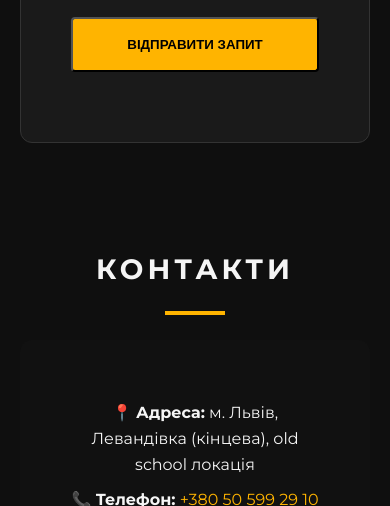
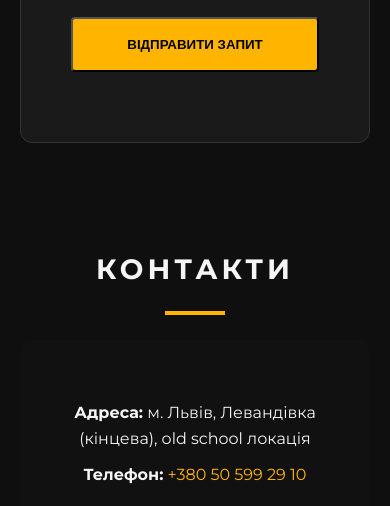
Before and after one commit to Laz-Dim/tviy-trener, a plain HTML site: page index.html in a window 390 px wide. Shown: the part 8101-8607 px from the top of the page. Drawn offline with Linux system fonts and the light colour scheme.

Commit message:
content: remove icons from address and phone in contacts section

```diff
--- a/index.html
+++ b/index.html
@@ -222,8 +222,8 @@
         <div class="container">
             <h2>Контакти</h2>
             <div class="contact-info">
-                <p>📍 <strong>Адреса:</strong> м. Львів, Левандівка (кінцева), old school локація</p>
-                <p>📞 <strong>Телефон:</strong> <a href="tel:+380505992910">+380 50 599 29 10</a></p>
+                <p><strong>Адреса:</strong> м. Львів, Левандівка (кінцева), old school локація</p>
+                <p><strong>Телефон:</strong> <a href="tel:+380505992910">+380 50 599 29 10</a></p>
                 <p style="margin-top: 25px;" class="social-icons">
                     <a href="https://www.tiktok.com/@tviy_trener" target="_blank" title="TikTok"><i class="fab fa-tiktok"></i></a>
                     <a href="https://www.youtube.com/@tviy_trener" target="_blank" title="YouTube"><i class="fab fa-youtube"></i></a>
```
